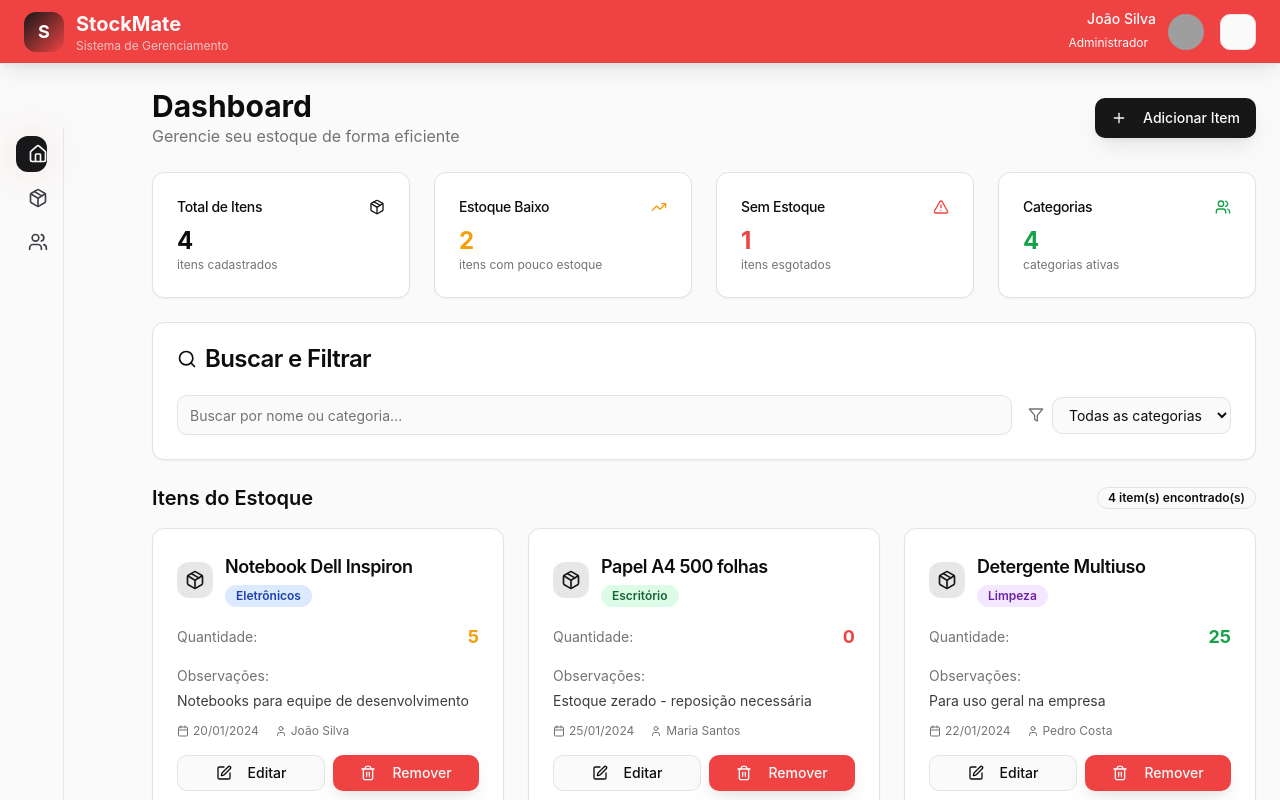
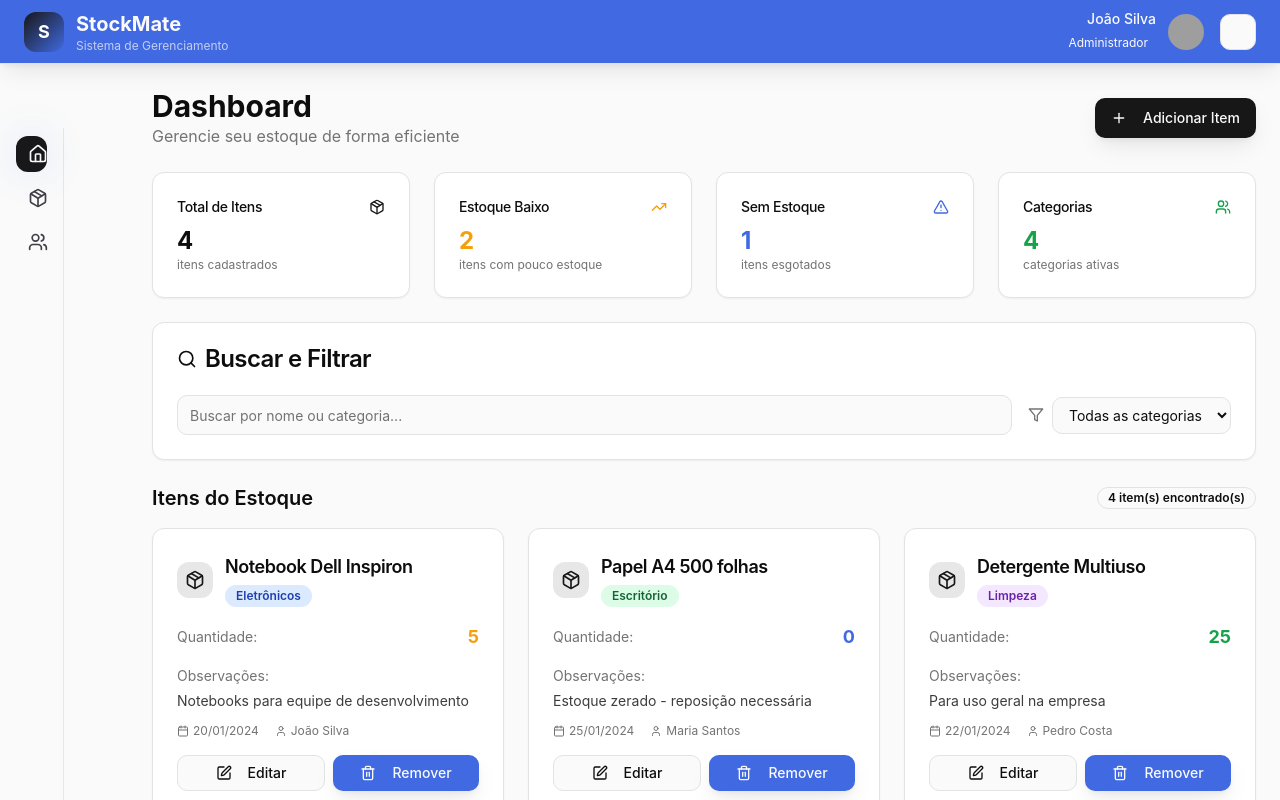
Before and after one commit to Igorvspedro/stockmate, a React (Vite) app: page / in a window 1280 px wide. Shown: the top 800 px of the page. Built offline with nearby package versions, Linux system fonts and the light colour scheme; grey boxes are pictures that could not be loaded.

Commit message:
Refactor: Change red to royal blue
Update the application's color scheme to replace all instances of red with royal blue. This change affects the header color and any other elements that were previously styled with red.

```diff
--- a/src/index.css
+++ b/src/index.css
@@ -32,12 +32,12 @@ Colors: Black, Red, White theme with elegant gradients and animations
     --muted: 0 0% 96%;
     --muted-foreground: 0 0% 45%;
 
-    /* Accent - Professional red */
-    --accent: 0 84% 60%;
+    /* Accent - Royal blue */
+    --accent: 225 73% 57%;
     --accent-foreground: 0 0% 98%;
 
-    /* Destructive - Warning red */
-    --destructive: 0 84% 60%;
+    /* Destructive - Royal blue */
+    --destructive: 225 73% 57%;
     --destructive-foreground: 0 0% 98%;
 
     /* Success - Professional green */
@@ -51,25 +51,25 @@ Colors: Black, Red, White theme with elegant gradients and animations
     /* Borders and inputs */
     --border: 0 0% 89%;
     --input: 0 0% 89%;
-    --ring: 0 84% 60%;
+    --ring: 225 73% 57%;
 
     /* Layout */
     --radius: 0.75rem;
 
     /* Header and Footer */
-    --header-background: 0 84% 60%;
+    --header-background: 225 73% 57%;
     --header-foreground: 0 0% 98%;
     --footer-background: 0 0% 0%;
     --footer-foreground: 0 0% 98%;
 
     /* Custom gradients */
     --gradient-primary: linear-gradient(135deg, hsl(0 0% 9%), hsl(0 0% 15%));
-    --gradient-accent: linear-gradient(135deg, hsl(0 84% 60%), hsl(0 90% 50%));
-    --gradient-hero: linear-gradient(135deg, hsl(0 0% 9%) 0%, hsl(0 84% 60%) 100%);
+    --gradient-accent: linear-gradient(135deg, hsl(225 73% 57%), hsl(225 80% 50%));
+    --gradient-hero: linear-gradient(135deg, hsl(0 0% 9%) 0%, hsl(225 73% 57%) 100%);
 
     /* Shadows */
     --shadow-elegant: 0 10px 25px -5px hsl(0 0% 0% / 0.1), 0 4px 6px -2px hsl(0 0% 0% / 0.05);
-    --shadow-glow: 0 0 40px hsl(0 84% 60% / 0.15);
+    --shadow-glow: 0 0 40px hsl(225 73% 57% / 0.15);
 
     /* Animations */
     --transition-smooth: all 0.3s cubic-bezier(0.4, 0, 0.2, 1);
@@ -117,12 +117,12 @@ Colors: Black, Red, White theme with elegant gradients and animations
     --muted: 0 0% 15%;
     --muted-foreground: 0 0% 65%;
 
-    /* Accent - Bright red for dark mode */
-    --accent: 0 84% 60%;
+    /* Accent - Royal blue for dark mode */
+    --accent: 225 73% 57%;
     --accent-foreground: 0 0% 98%;
 
-    /* Destructive - Warning red */
-    --destructive: 0 84% 60%;
+    /* Destructive - Royal blue */
+    --destructive: 225 73% 57%;
     --destructive-foreground: 0 0% 98%;
 
     /* Success - Professional green */
@@ -136,19 +136,19 @@ Colors: Black, Red, White theme with elegant gradients and animations
     /* Borders and inputs */
     --border: 0 0% 20%;
     --input: 0 0% 20%;
-    --ring: 0 84% 60%;
+    --ring: 225 73% 57%;
 
     /* Custom gradients - Dark mode */
     --gradient-primary: linear-gradient(135deg, hsl(0 0% 5%), hsl(0 0% 15%));
-    --gradient-accent: linear-gradient(135deg, hsl(0 84% 60%), hsl(0 90% 50%));
-    --gradient-hero: linear-gradient(135deg, hsl(0 0% 5%) 0%, hsl(0 84% 60%) 100%);
+    --gradient-accent: linear-gradient(135deg, hsl(225 73% 57%), hsl(225 80% 50%));
+    --gradient-hero: linear-gradient(135deg, hsl(0 0% 5%) 0%, hsl(225 73% 57%) 100%);
 
     /* Shadows - Dark mode */
     --shadow-elegant: 0 10px 25px -5px hsl(0 0% 0% / 0.3), 0 4px 6px -2px hsl(0 0% 0% / 0.1);
-    --shadow-glow: 0 0 40px hsl(0 84% 60% / 0.25);
+    --shadow-glow: 0 0 40px hsl(225 73% 57% / 0.25);
 
     /* Header and Footer - Dark mode */
-    --header-background: 0 84% 45%;
+    --header-background: 225 73% 45%;
     --header-foreground: 0 0% 98%;
     --footer-background: 0 0% 0%;
     --footer-foreground: 0 0% 98%;
@@ -156,12 +156,12 @@ Colors: Black, Red, White theme with elegant gradients and animations
     /* Sidebar colors */
     --sidebar-background: 0 0% 5%;
     --sidebar-foreground: 0 0% 90%;
-    --sidebar-primary: 0 84% 60%;
+    --sidebar-primary: 225 73% 57%;
     --sidebar-primary-foreground: 0 0% 98%;
     --sidebar-accent: 0 0% 15%;
     --sidebar-accent-foreground: 0 0% 90%;
     --sidebar-border: 0 0% 20%;
-    --sidebar-ring: 0 84% 60%;
+    --sidebar-ring: 225 73% 57%;
   }
 }
 
```
